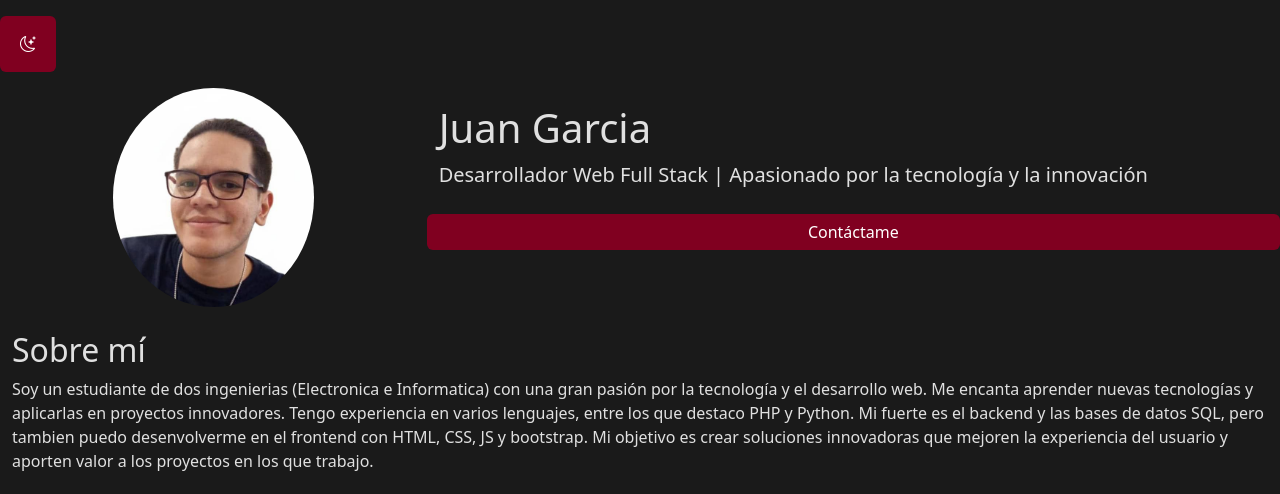
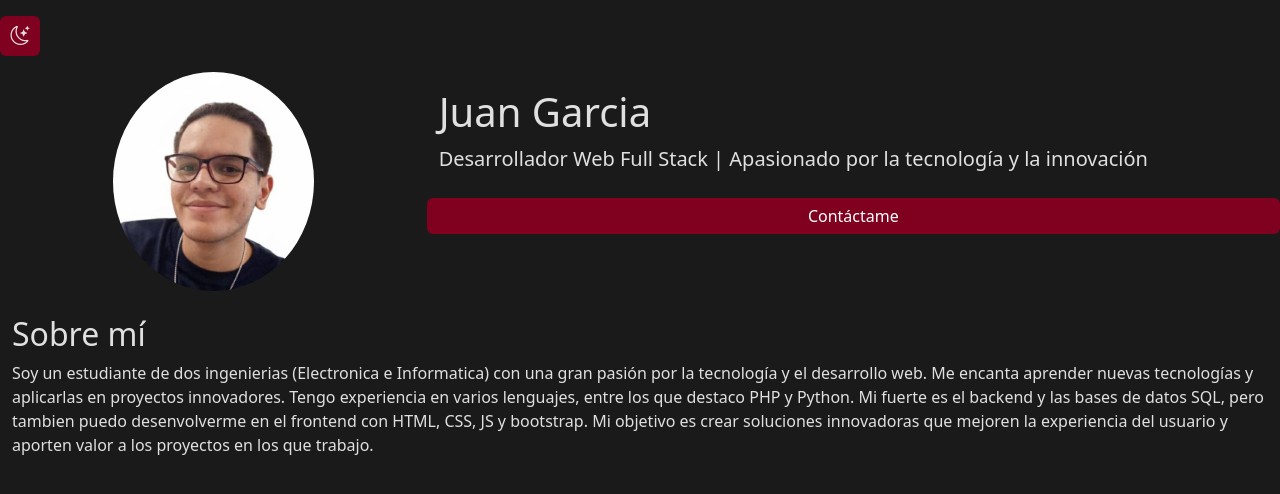
Before and after one commit to Gardic-Coder/Gardic-Coder.github.io, a plain HTML site: page index.html in a window 1280 px wide. Shown: the top 494 px of the page. Drawn offline with nearby package versions, Linux system fonts and the light colour scheme.

Commit message:
Update styles.css

```diff
--- a/styles.css
+++ b/styles.css
@@ -35,6 +35,12 @@ body {
 
     a:hover, .btn:hover {
         opacity: 0.9;
+        background-color: var(--accent-color);
+    }
+
+    a:active , .btn:active {
+        opacity: 0.8;
+        background-color: var(--accent-color);
     }
 
     .card {
@@ -67,14 +73,24 @@ body {
 
 /* Botón personalizado (opcional) */
 #themeToggle {
-  width: 56px;
-  height: 56px;
+  width: 2.5rem;
+  height: 2.5rem;
   display: inline-flex;
   align-items: center;
   justify-content: center;
   transition: background-color 0.3s ease, transform 0.2s ease;
 }
 
+#themeToggle i {
+  font-size: 1.2rem;
+  color: var(--text-color);
+  transition: color 0.3s ease;
+}
+
 #themeToggle:hover {
   transform: scale(1.05);
 }
+
+#themeToggle:active {
+  transform: scale(0.95);
+}
```
